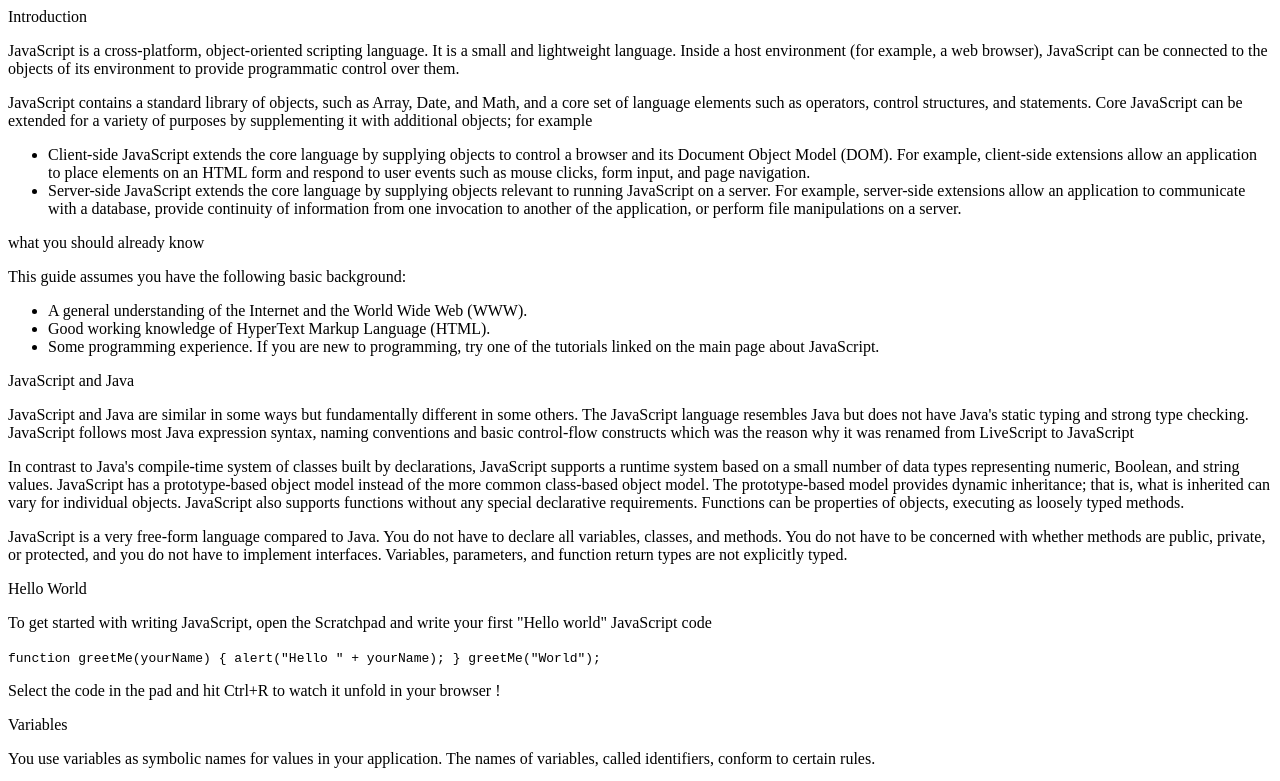
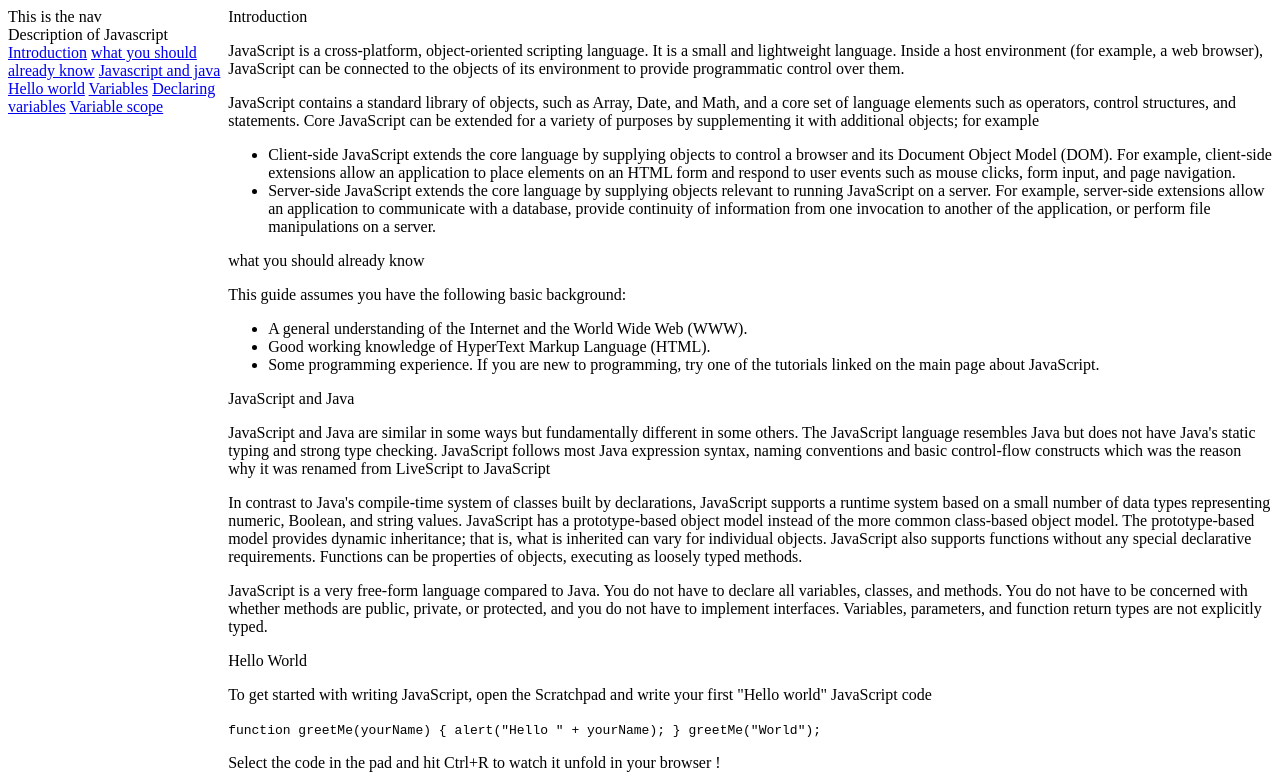
Before and after one commit to mzirkof/Muhammad_Celestin, a plain HTML site: page index.html in a window 1280 px wide. Shown: the top 781 px of the page. Drawn offline with Linux system fonts and the light colour scheme.

Commit message:
final commit

```diff
--- a/index.html
+++ b/index.html
@@ -1,6 +1,18 @@
 <!DOCTYPE html>
 <html lang="en">
 <head>
+    <link rel="stylesheet" href="style.css">
+    <nav id="nav-bar">This is the nav
+
+        <header>Description of Javascript</header>
+        <a href="#introduction" class="nav_link">Introduction</a>
+        <a href="#what_you_should_already_know" class="nav_link"> what you should already know</a>
+        <a href="#JavaScript_and_Java" class="nav_link">Javascript and java</a>
+        <a href="#Hello_World" class="nav_link">Hello world</a>
+        <a href="#Variables" class="nav_link">Variables</a>
+        <a href="#Declaring_Variables" class="nav_link">Declaring variables</a>
+                <a href="#Variable_scope" class="nav_link">Variable scope</a>
+    </nav>
     <meta charset="UTF-8">
     <meta http-equiv="X-UA-Compatible" content="IE=edge">
     <meta name="viewport" content="width=device-width, initial-scale=1.0">
--- /dev/null
+++ b/style.css
@@ -0,0 +1,16 @@
+body{
+    display:flex;
+}
+
+
+
+#navbar{
+
+    position: fixed;
+    width: 30%;
+}
+
+@media screen and (min-width: 480px){
+    #main {margin-left: 216px;}
+
+}
```
